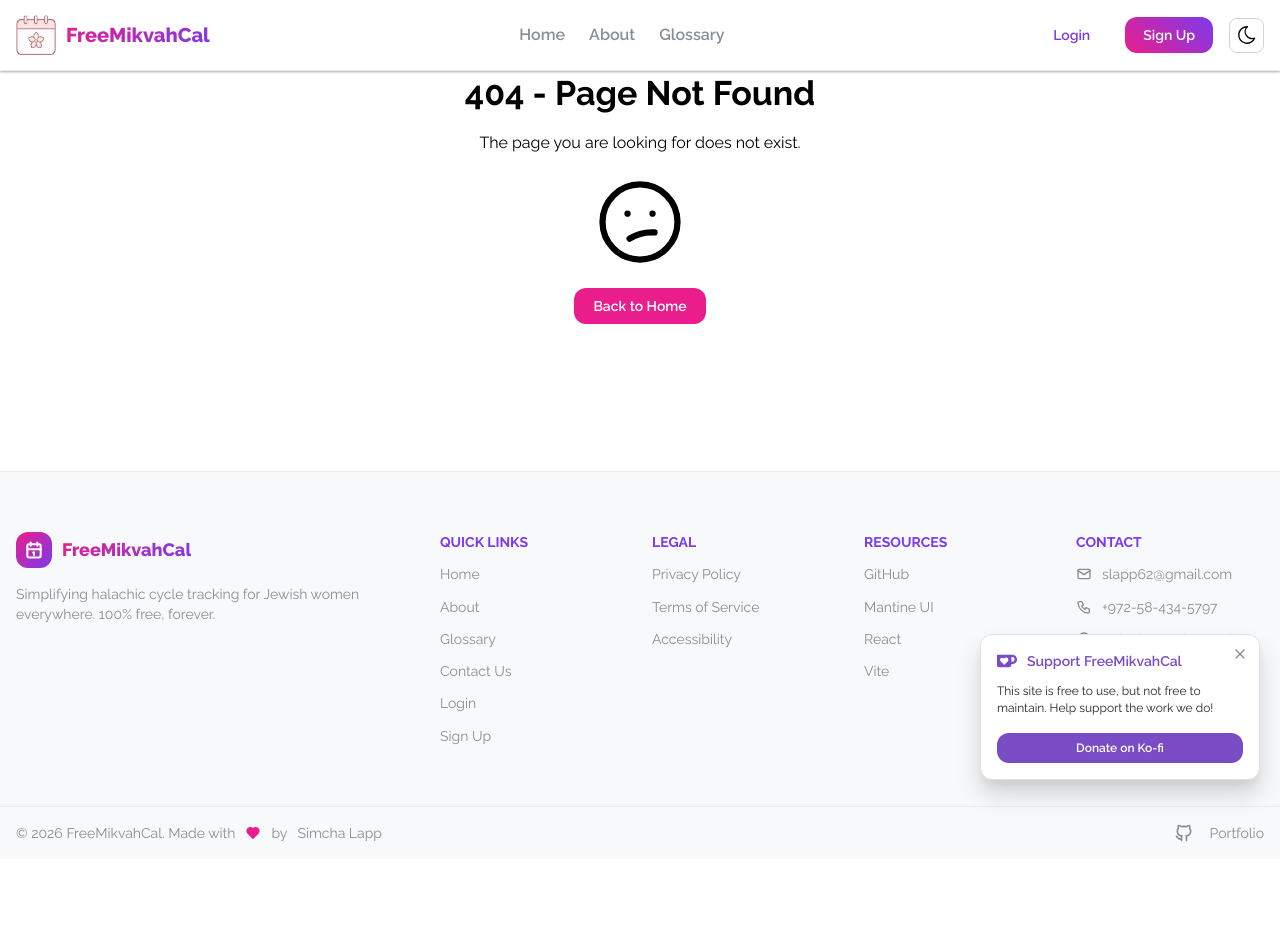
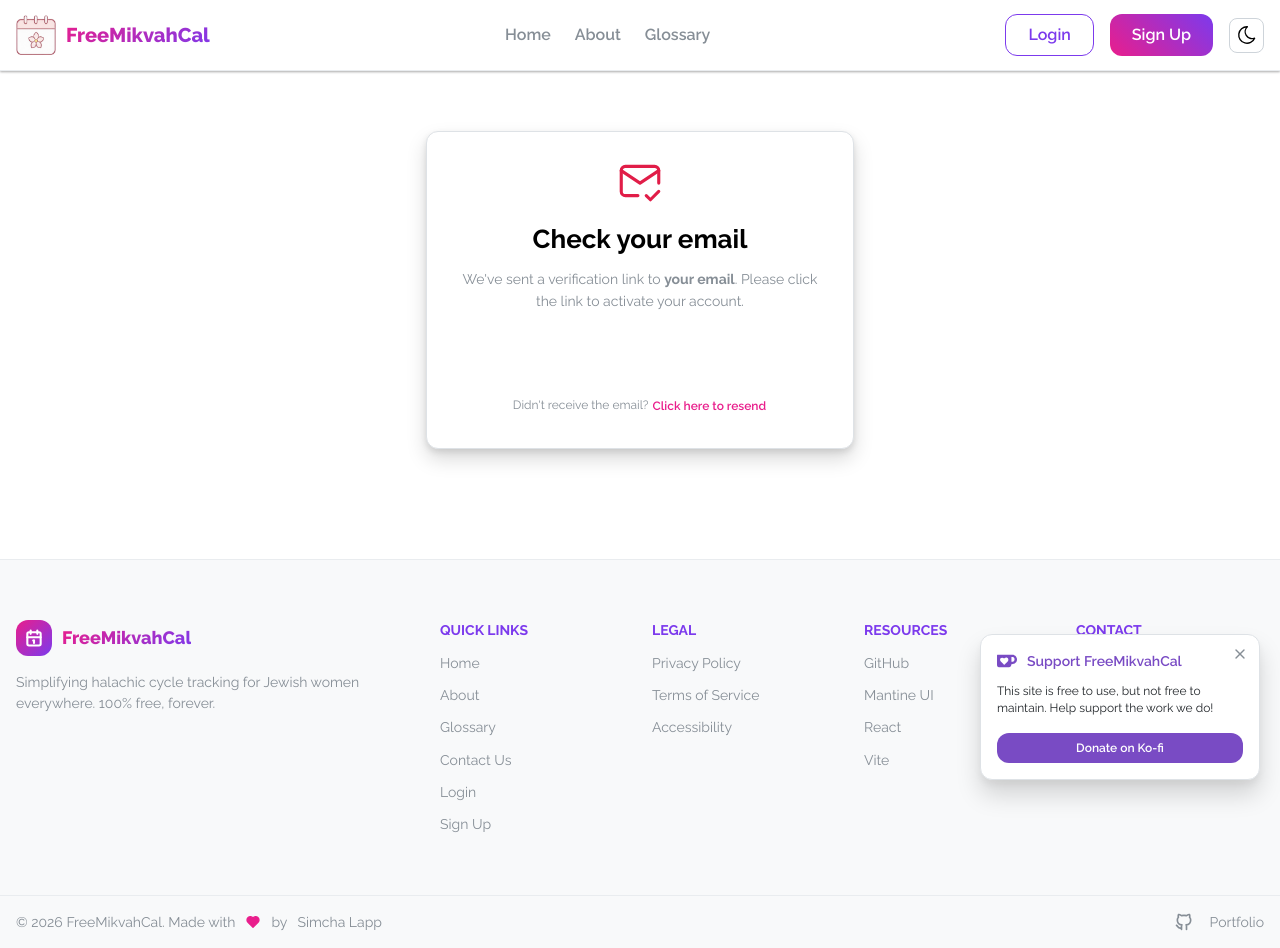
Before and after one commit to Slapp62/FreeMikvahCal, a React (Vite) app in the folder frontend/: page /post-register in a window 1280 px wide. Before the commit the page ends 859 px from the top, so only its background shows below. Built offline with nearby package versions, Linux system fonts and the light colour scheme; no server answers.

Commit message:
added email verification page and auto-login on token confirmation

```diff
--- a/frontend/src/components/Navigation/Header.tsx
+++ b/frontend/src/components/Navigation/Header.tsx
@@ -95,10 +95,10 @@ export function Header() {
             <Group gap="md" visibleFrom="md">
               {!user ? (
                 <>
-                  <Button component={Link} to="/login" variant="subtle" color="secondary">
+                  <Button component={Link} to="/login" variant="outline" color="secondary" size="md">
                     Login
                   </Button>
-                  <Button component={Link} to="/register" variant="gradient" gradient={{ from: 'pink', to: 'purple' }}>
+                  <Button component={Link} to="/register" variant="gradient" gradient={{ from: 'pink', to: 'purple' }} size="md">
                     Sign Up
                   </Button>
                 </>
@@ -107,7 +107,7 @@ export function Header() {
                   <ActionIcon component={Link} to="/settings" variant="subtle" color="secondary" size="lg">
                     <IconSettings size={20} />
                   </ActionIcon>
-                  <Button variant="subtle" color="secondary" onClick={logoutHandler}>
+                  <Button variant="subtle" color="secondary" onClick={logoutHandler} size="md">
                     Logout
                   </Button>
                 </>
--- a/frontend/src/hooks/useAuth.ts
+++ b/frontend/src/hooks/useAuth.ts
@@ -67,7 +67,7 @@ export const useAuth = () => {
         color: 'green',
       });
 
-      navigate('/calendar');
+      navigate('/post-register', { state: { email: data.email } });
       return { success: true };
     } catch (error: any) {
       console.error('Registration error:', error);
--- a/frontend/src/pages/accountConfirmation.page.tsx
+++ b/frontend/src/pages/accountConfirmation.page.tsx
@@ -2,6 +2,7 @@ import { useEffect, useState } from 'react';
 import { useSearchParams, useNavigate } from 'react-router-dom';
 import { Container, Paper, Title, Button, Loader, Center } from '@mantine/core';
 import axiosInstance from '../utils/axiosConfig';
+import { useUserStore } from '../store/userStore';
 
 type ApiStatus = 'loading' | 'success' | 'failed';
 type ApiReason = 'no-token' | 'invalid-token' | 'server-error' | null;
@@ -25,7 +26,8 @@ export default function VerifyPage() {
 
       try {
         // Use your instance! No need for full URL or /api prefix
-        await axiosInstance.get(`/auth/verify-email/${token}`);
+        const response = await axiosInstance.get(`/auth/verify-email/${token}`);
+        useUserStore.getState().setUser(response.data.user);
         setApiStatus('success');
       } catch (error: any) {
         setApiStatus('failed');
@@ -41,7 +43,7 @@ export default function VerifyPage() {
 
   // Message Logic
   const getMessage = () => {
-    if (apiStatus === 'success') return 'Your email has been verified successfully!';
+    if (apiStatus === 'success') return 'Your email has been verified successfully! You can close this window.';
     if (apiStatus === 'loading') return 'Verifying your email...';
 
     switch (apiReason) {
@@ -65,8 +67,8 @@ export default function VerifyPage() {
         )}
 
         {apiStatus === 'success' && (
-          <Button fullWidth mt="xl" color="rose" onClick={() => navigate('/login')}>
-            Go to Login
+          <Button fullWidth mt="xl" color="rose" onClick={() => navigate('/calendar')}>
+            Go to Calendar
           </Button>
         )}
 
--- /dev/null
+++ b/frontend/src/pages/postRegister.pages.tsx
@@ -0,0 +1,85 @@
+import { useState } from 'react';
+import { useLocation, useNavigate } from 'react-router-dom';
+import { Container, Paper, Title, Text, Button, Center, Alert } from '@mantine/core';
+import { IconMailCheck, IconAlertCircle, IconCheck } from '@tabler/icons-react';
+import axiosInstance from '../utils/axiosConfig'; // Use your existing axiosInstance
+
+export default function PostRegisterPage() {
+  const location = useLocation();
+  const navigate = useNavigate();
+
+  // Get email from navigation state (passed from Register page) or fallback
+  const email = location.state?.email || 'your email';
+
+  const [loading, setLoading] = useState(false);
+  const [resendStatus, setResendStatus] = useState<'idle' | 'success' | 'error'>('idle');
+  const [errorMessage, setErrorMessage] = useState('');
+
+  const handleResend = async () => {
+    setLoading(true);
+    setResendStatus('idle');
+    try {
+      await axiosInstance.post('/auth/resend-verification', { email });
+      setResendStatus('success');
+    } catch (error: any) {
+      setResendStatus('error');
+      setErrorMessage(error.response?.data?.message || 'Failed to resend email.');
+    } finally {
+      setLoading(false);
+    }
+  };
+
+  return (
+    <Container size={460} my={60}>
+      <Paper p="xl" shadow="md" radius="md" withBorder>
+        <Center mb="md">
+          <IconMailCheck size={50} color="#e11d48" stroke={1.5} />
+        </Center>
+
+        <Title ta="center" order={2} mb="sm">
+          Check your email
+        </Title>
+
+        <Text c="dimmed" fz="sm" ta="center" mb="xl">
+          We've sent a verification link to <b>{email}</b>.
+          Please click the link to activate your account.
+        </Text>
+
+        {resendStatus === 'success' && (
+          <Alert icon={<IconCheck size="1rem" />} title="Sent!" color="teal" mb="md">
+            A new verification link has been sent to your inbox.
+          </Alert>
+        )}
+
+        {resendStatus === 'error' && (
+          <Alert icon={<IconAlertCircle size="1rem" />} title="Error" color="red" mb="md">
+            {errorMessage}
+          </Alert>
+        )}
+
+        <Button
+          variant="filled"
+          fullWidth
+          color="rose" // Match your theme color
+          onClick={() => navigate('/login')}
+          mb="md"
+        >
+          Return to Login
+        </Button>
+
+        <Text ta="center" fz="xs" c="dimmed">
+          Didn't receive the email?{' '}
+          <Button
+            variant="transparent"
+            p={0}
+            fz="xs"
+            onClick={handleResend}
+            loading={loading}
+          >
+            Click here to resend
+          </Button>
+        </Text>
+      </Paper>
+    </Container>
+  );
+}
--- a/frontend/src/pages/register.page.tsx
+++ b/frontend/src/pages/register.page.tsx
@@ -237,7 +237,8 @@ const RegisterPage = () => {
               control={control}
               render={({ field }) => (
                 <Select
-                  label="Jewish Ethnicity (optional)"
+                  label="Halachic Custom"
+                  description="This will be used to set the default halachic custom for your account. You can change this later in your settings."
                   placeholder="Select ethnicity"
                   clearable
                   data={[
@@ -249,14 +250,6 @@ const RegisterPage = () => {
                   {...field}
                 />
               )}
-            />
-
-            <Checkbox
-              label="I consent to data processing for the purpose of using this service (required)"
-              error={errors.dataProcessingConsent?.message}
-              {...register('dataProcessingConsent', {
-                required: 'You must consent to data processing to use this service',
-              })}
             />
 
             <Group grow={!isMobile} wrap={isMobile ? 'wrap' : 'nowrap'} align="flex-start">
@@ -277,6 +270,16 @@ const RegisterPage = () => {
               </Fieldset>
             </Group>
 
+            <Paper withBorder shadow="md" p="md" radius="md" my="md" bg="gray.1">
+              <Checkbox
+                label="I consent to data processing for the purpose of using this service (required)"
+                error={errors.dataProcessingConsent?.message}
+                {...register('dataProcessingConsent', {
+                  required: 'You must consent to data processing to use this service',
+                })}
+              />
+            </Paper>
+
             <Button type="submit" fullWidth mt="lg" loading={isLoading}>
               Create Account
             </Button>
--- a/frontend/src/routing/AppRouter.tsx
+++ b/frontend/src/routing/AppRouter.tsx
@@ -6,13 +6,14 @@ import { LoadingOverlay } from '@mantine/core';
 
 // Eagerly load home page (first thing users see)
 import HomePage from '../pages/home.page';
-import VerifyPage from '../pages/accountConfirmation.page';
 
 // Lazy load all other pages
 const AboutPage = lazy(() => import('../pages/about.page'));
 const InformationPage = lazy(() => import('../pages/information.page'));
 const LoginPage = lazy(() => import('../pages/login.page').then(m => ({ default: m.LoginPage })));
 const RegisterPage = lazy(() => import('../pages/register.page'));
+const VerifyPage = lazy(() => import('../pages/accountConfirmation.page'));
+const PostRegisterPage = lazy(() => import('../pages/postRegister.pages'));
 const PageNotFound = lazy(() => import('../pages/404.page'));
 const CalendarPage = lazy(() => import('../pages/calendar.page'));
 const EditUserSettings = lazy(() => import('../pages/editUserSettings.page'));
@@ -59,6 +60,11 @@ export function AppRouter() {
         <Route
           path="/verify-email"
           element={<VerifyPage />}
+        />
+
+        <Route
+          path="/post-register"
+          element={<PostRegisterPage />}
         />
 
         <Route
```
Also changed, not shown: 2 other files (tests, documents, lock files or other folders).
